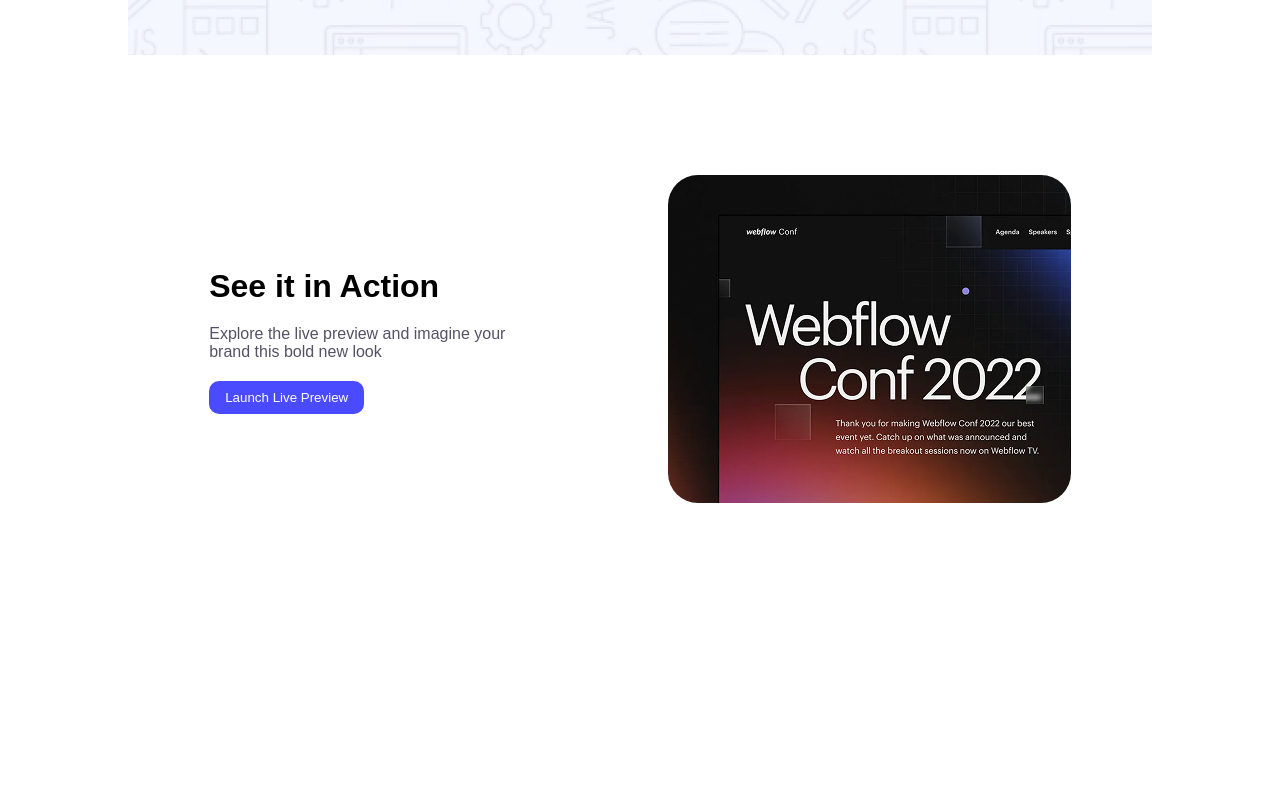
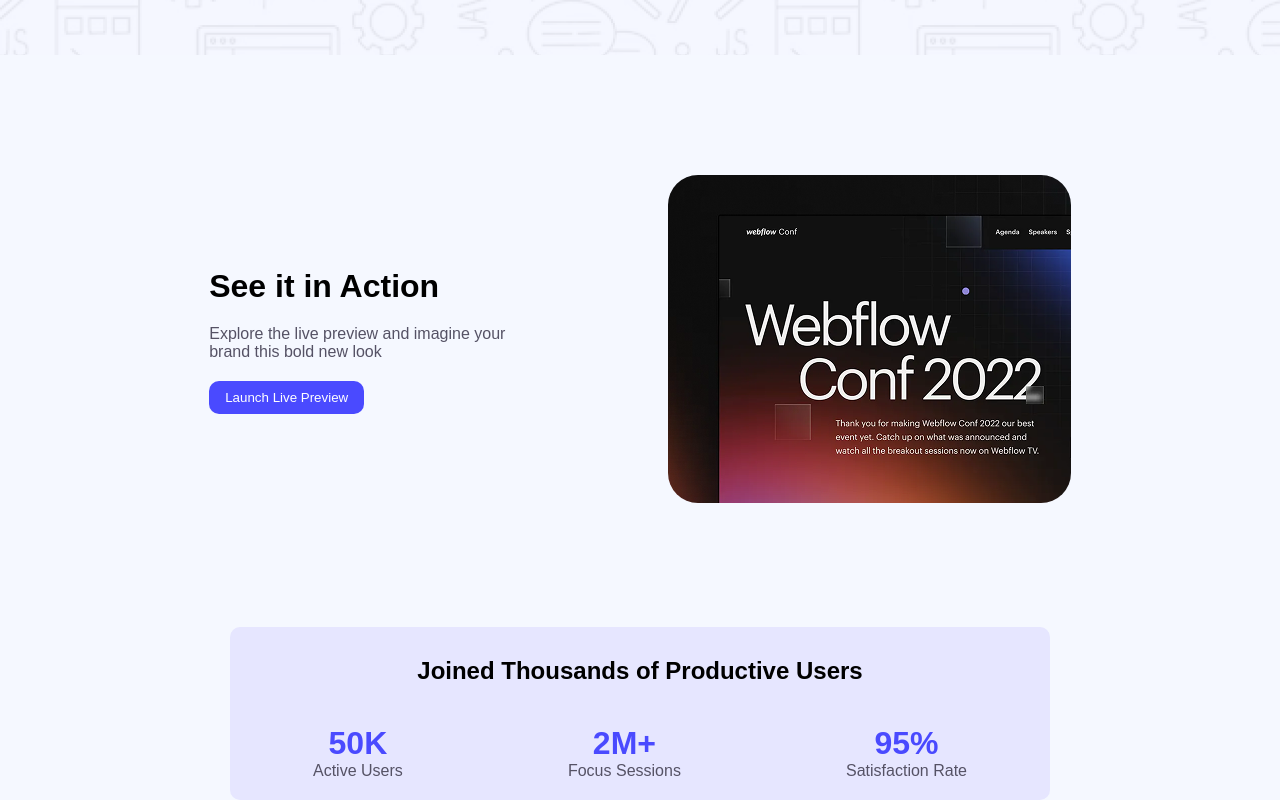
Before and after one commit to Saif-1400/First-Assignment, a plain HTML site: page index.html in a window 1280 px wide. Shown: the part 445-1245 px from the top of the page. Before the commit the page ends 972 px from the top, so only its background shows below. Drawn offline with Linux system fonts and the light colour scheme.

Commit message:
Third commit

```diff
--- a/index.html
+++ b/index.html
@@ -1,17 +1,21 @@
 <!DOCTYPE html>
 <html lang="en">
+
 <head>
     <meta charset="UTF-8">
     <meta name="viewport" content="width=device-width, initial-scale=1.0">
     <link rel="preconnect" href="https://fonts.googleapis.com">
     <link rel="preconnect" href="https://fonts.gstatic.com" crossorigin>
-<link href="https://fonts.googleapis.com/css2?family=Raleway:ital,wght@0,100..900;1,100..900&family=Roboto:ital,wght@0,100..900;1,100..900&display=swap" rel="stylesheet">
+    <link
+        href="https://fonts.googleapis.com/css2?family=Raleway:ital,wght@0,100..900;1,100..900&family=Roboto:ital,wght@0,100..900;1,100..900&display=swap"
+        rel="stylesheet">
     <title>First Assignment</title>
     <link rel="stylesheet" href="style.css">
 
 </head>
+
 <body>
-    <!-- Banner section start-->
+    <!-- Banner section-->
     <header>
         <nav>
             <h1>LOGO</h1>
@@ -24,8 +28,7 @@
         <h1></h1>
         <button></button>
     </header>
-    <!-- Banner section End-->
-     <!-- action section start -->
+    <!-- action section -->
     <div class="Action">
         <div class="coment">
             <h1>See it in Action</h1>
@@ -36,6 +39,28 @@
             <img src="Assets/wc-mini.png" alt="">
         </div>
     </div>
-     <!-- action section end -->
+    <!-- Productive section -->
+    <section class="Productive">
+        <div class="main">
+            <h2>Joined Thousands of Productive Users</h2>
+            <div class="Child">
+
+                <div>
+                    <h1>50K</h1>
+                    <p>Active Users</p>
+                </div>
+                <div>
+                    <h1>2M+</h1>
+                    <p>Focus Sessions</p>
+                </div>
+                <div>
+                    <h1>95%</h1>
+                    <p>Satisfaction Rate</p>
+                </div>
+            </div>
+        </div>
+    </section>
+
 </body>
+
 </html>
--- a/style.css
+++ b/style.css
@@ -2,26 +2,31 @@
     margin: 0px;
     padding: 0px;
     box-sizing: border-box;
+
+}
+body{
+    background-color: #F5F8FF;
 }
 header {
     background-image: url(Assets/Hero-bg.png);
     background-repeat: no-repeat;
     height: 500px;
     margin: auto;
-    width: 80%;
+    width: 100%;
 }
 nav{
     display: flex;
     justify-content: space-between;
     width: 80%;
     align-items: center;
-    padding: 20px 10px;
+    padding: 30px 10px;
     margin: auto;
 
 }
 nav h1{
     display: inline-block;
     font-weight: 900;
+    font-size: 2em;
       letter-spacing: 0%;
       color: #4A4AFF;
       font-family: Arial, sans-serif;
@@ -29,7 +34,7 @@
 }
 nav button{
     background-color: #4A4AFF;
-    padding: 8px 16px;
+    padding: 10px 20px;
     border-radius: 10px;
     border: none;
     color: white;
@@ -59,19 +64,18 @@
     justify-content: space-around;
     align-items: center;
     margin-top: 100px;
-}
-.Action{
     width: 80%;
     margin: auto;
     margin-top: 100px;
+
 }
 .Action .coment{
     padding: 20px;
 }
 .Action .coment h1{
-    font-weight: 900;
-      letter-spacing: 0%;
-      font-family: Arial, sans-serif;
+        font-weight: 900;
+        letter-spacing: 0%;
+        font-family: Arial, sans-serif;
       margin-bottom: 20px;
 }
 .Action .coment p{
@@ -91,3 +95,40 @@
     border: none;
     color: white;
 }
+.Productive{
+    width: 80%;
+    align-items: center;
+    margin: auto;
+    margin-top: 100px;
+}
+.main{
+    width: 80%;
+    align-items: center;
+    text-align: center;
+    background-color: #E6E6FF;
+    border-radius: 10px;
+    margin: auto;
+}
+.main h1{
+        font-weight: 900;
+        letter-spacing: 0%;
+        font-family: Arial, sans-serif;
+        color: #4A4AFF;
+        font-size: 2em;
+}
+.main h2{
+        font-weight: 900;
+      letter-spacing: 0%;
+      font-family: Arial, sans-serif;
+      padding-top: 30px;
+}
+.main p{
+    font-family: Arial, sans-serif;
+    color: #555265;
+}
+.main .Child{
+    display: flex;
+    justify-content: space-around;
+    margin-top: 40px;
+    padding-bottom: 20px;
+}
```
Lines whose indentation alone changed are shown as unchanged.
